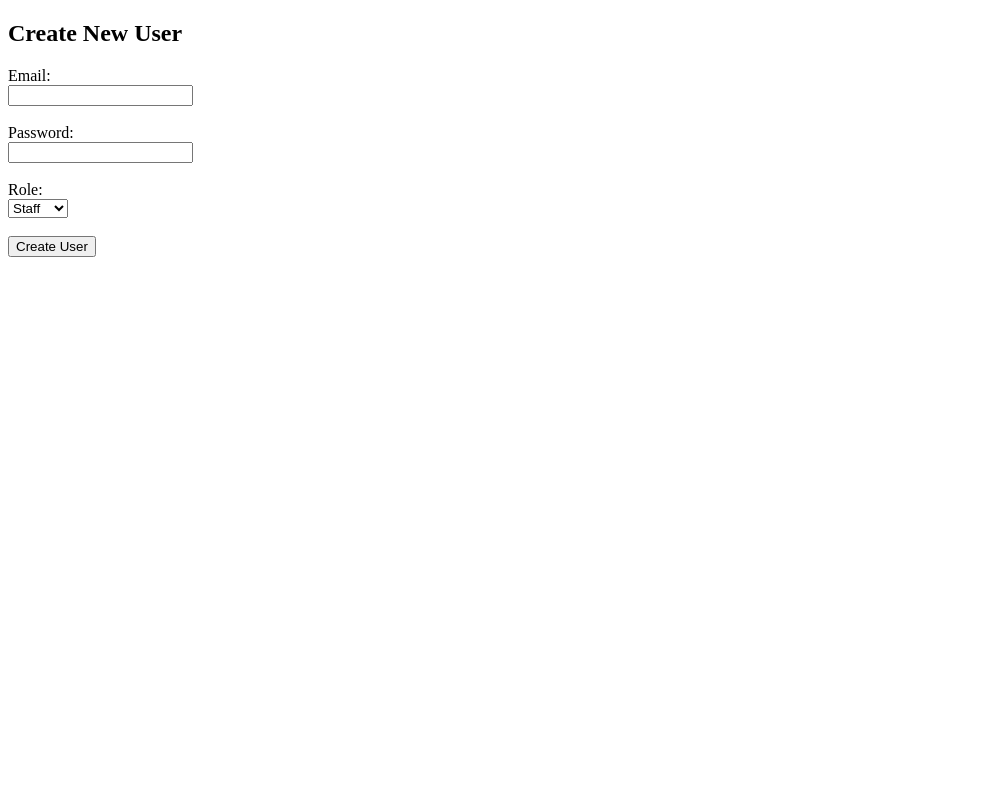
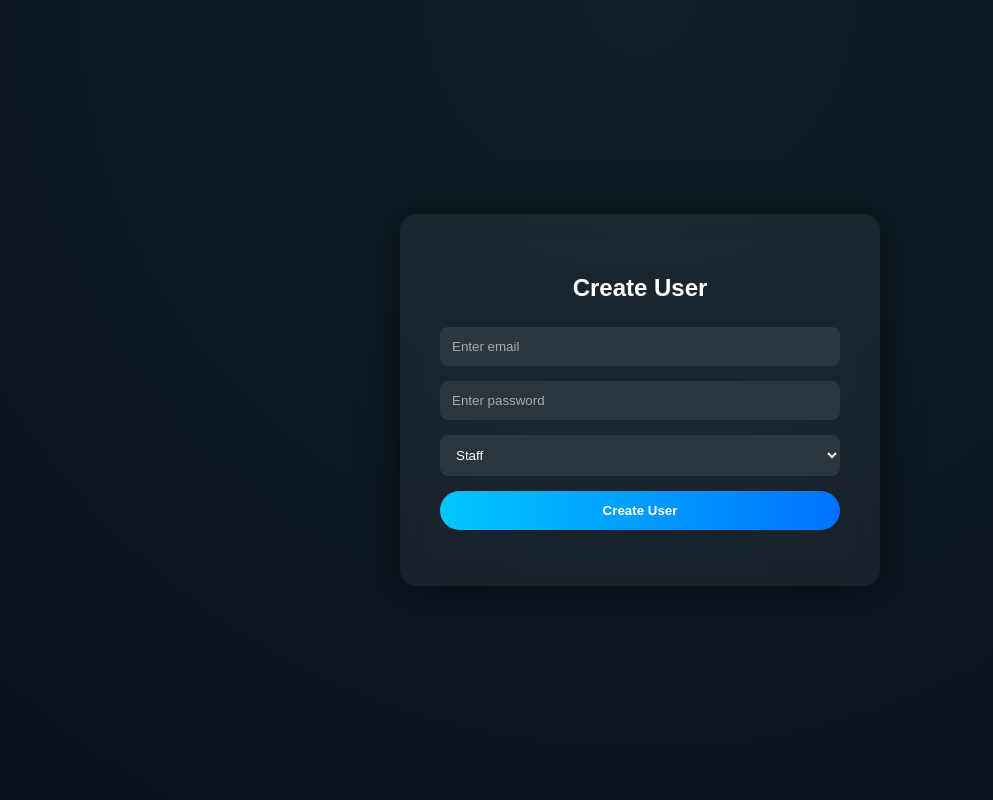
Before and after one commit to sujanghi129-pixel/student_course_hub, a PHP site: page /Admin/create_admin.php in a window 1280 px wide. Shown: the whole page, without its empty margins (0-993 px from the left). Run offline with PHP 8.4, Linux system fonts and the light colour scheme; a user stored in the database is signed in.

Commit message:
adding css to create admin so it look beautiful

```diff
--- a/Admin/create_admin.php
+++ b/Admin/create_admin.php
@@ -30,36 +30,29 @@ if ($_SERVER['REQUEST_METHOD'] === 'POST') {
 }
 ?>
 
-<!DOCTYPE html>
-<html>
-<head>
-    <title>Create User</title>
-</head>
-<body>
+<link rel="stylesheet" href="../css/create_admin.css">
 
-<h2>Create New User</h2>
+<div class="container">
+
+    <h2>Create User</h2>
 
     <?php if ($message): ?>
-    <p><?php echo $message; ?></p>
+        <p class="success"><?php echo $message; ?></p>
     <?php endif; ?>
 
     <form method="POST">
 
-    <label>Email:</label><br>
-    <input type="email" name="email" required><br><br>
+        <input type="email" name="email" placeholder="Enter email" required>
 
-    <label>Password:</label><br>
-    <input type="password" name="password" required><br><br>
+        <input type="password" name="password" placeholder="Enter password" required>
 
-    <label>Role:</label><br>
         <select name="role">
             <option value="staff">Staff</option>
             <option value="admin">Admin</option>
-    </select><br><br>
+        </select>
 
         <button type="submit">Create User</button>
 
     </form>
 
-</body>
-</html>
+</div>
--- a/Admin/dashboard.php
+++ b/Admin/dashboard.php
@@ -116,7 +116,7 @@ if ($r)
                                 <path d="M4 19.5A2.5 2.5 0 0 1 6.5 17H20" />
                                 <path d="M6.5 2H20v20H6.5A2.5 2.5 0 0 1 4 19.5v-15A2.5 2.5 0 0 1 6.5 2z" />
                             </svg>
-                            Create users
+                            ➕ Create User
                         </a>
                     </li>
 
--- /dev/null
+++ b/css/create_admin.css
@@ -0,0 +1,77 @@
+/* Background */
+body {
+    margin: 0;
+    font-family: 'DM Sans', sans-serif;
+    background: radial-gradient(circle at top, #0f2027, #0a0f1c);
+    color: #fff;
+    display: flex;
+    justify-content: center;
+    align-items: center;
+    height: 100vh;
+}
+
+/* Card */
+.container {
+    background: rgba(255, 255, 255, 0.05);
+    backdrop-filter: blur(12px);
+    border-radius: 16px;
+    padding: 40px;
+    width: 400px;
+    box-shadow: 0 0 40px rgba(0, 0, 0, 0.6);
+}
+
+/* Title */
+.container h2 {
+    text-align: center;
+    margin-bottom: 25px;
+    font-weight: 600;
+}
+
+/* Input fields */
+.container input,
+.container select {
+    width: 100%;
+    padding: 12px;
+    margin-bottom: 15px;
+    border-radius: 8px;
+    border: none;
+    background: rgba(255,255,255,0.08);
+    color: #fff;
+    outline: none;
+}
+
+/* Placeholder */
+.container input::placeholder {
+    color: #aaa;
+}
+
+/* Button */
+.container button {
+    width: 100%;
+    padding: 12px;
+    border: none;
+    border-radius: 25px;
+    background: linear-gradient(90deg, #00c6ff, #0072ff);
+    color: white;
+    font-weight: 600;
+    cursor: pointer;
+    transition: 0.3s;
+}
+
+/* Hover */
+.container button:hover {
+    transform: scale(1.05);
+}
+
+/* Message */
+.success {
+    color: #4cffb0;
+    text-align: center;
+    margin-bottom: 10px;
+}
+
+.error {
+    color: #ff6b6b;
+    text-align: center;
+    margin-bottom: 10px;
+}
```
Lines whose indentation alone changed are shown as unchanged.
